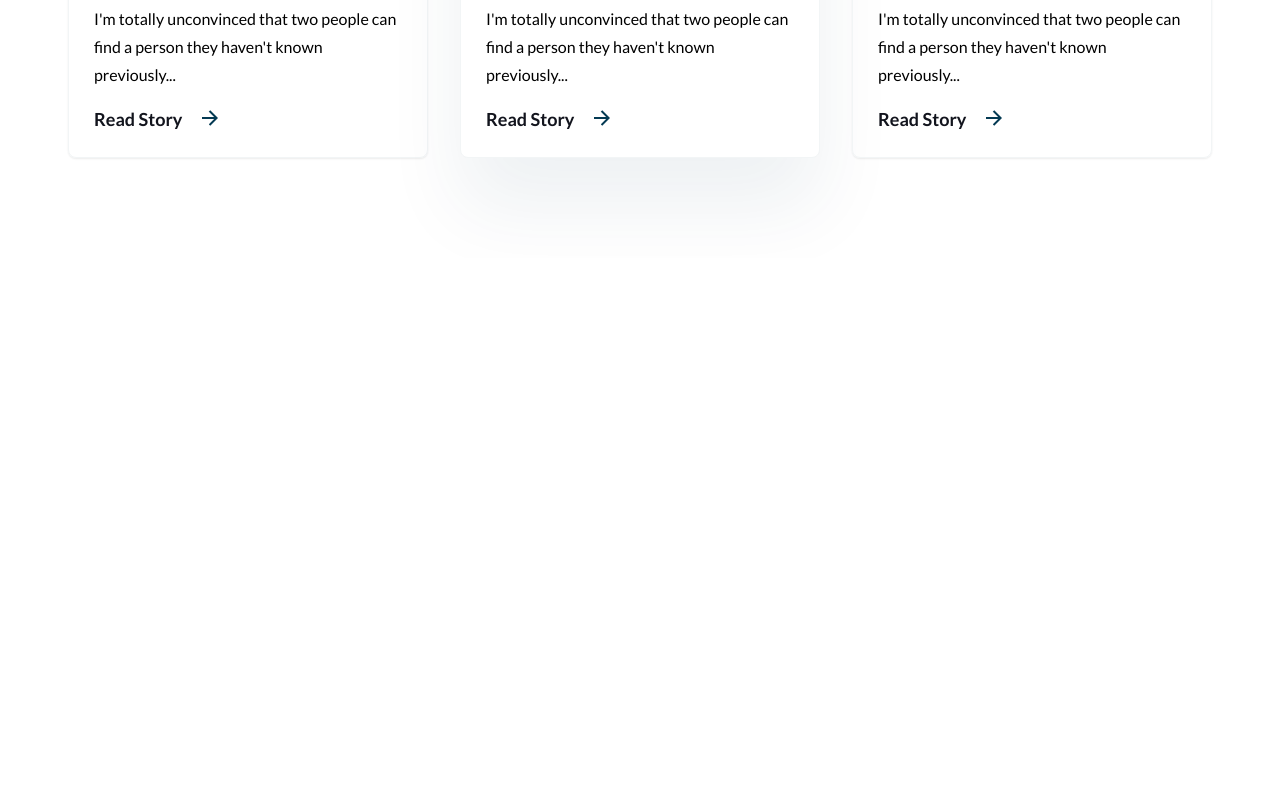
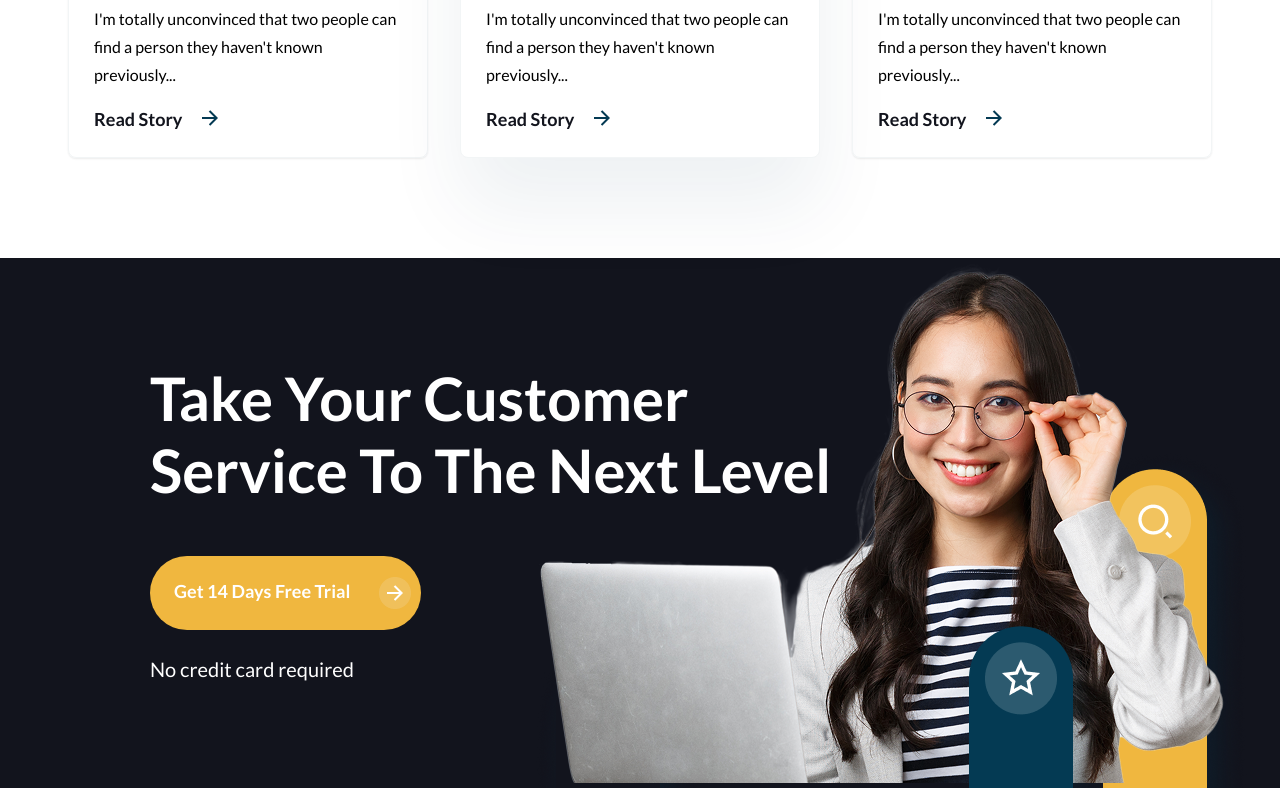
Before and after one commit to dananya2018/trustco-solo, a plain HTML site: page index.html in a window 1280 px wide. Shown: the part 5602-6390 px from the top of the page. Before the commit the page ends 5860 px from the top, so only its background shows below. Drawn offline with Linux system fonts and the light colour scheme.

Commit message:
added cta banner section and styled it as per window size 1440px

```diff
--- a/index.html
+++ b/index.html
@@ -319,6 +319,15 @@
 					</li>
 				</ul>
 			 </section>
+			 <!-- CTA Banner Section -->
+				<section class="cta-banner">
+					<h3>Take your customer <span>service to the next level</span></h3>
+					<a href="#" title="Get 14 Days Free Trial">
+						Get 14 Days Free Trial
+						<img src="./images/arrow-right.png" alt="Right Arrow Icon" />
+					</a>
+					<span>No credit card required</span>
+				</section>
 		</main>
 		<footer></footer>
 	</body>
--- a/style.css
+++ b/style.css
@@ -1046,3 +1046,44 @@ nav li a.active { color: var(--secondary)}
 	.whats-new .card { width: 288px }
 	.whats-new .card > img { width: 100% }
 }
+
+/* CTA Banner styles */
+.cta-banner {
+	padding: 104px 0 104px 150px;
+	background-image: url(./images/star-icon-blue.png) ,url(./images/girl.png), url(./images/search-icon-yellow.png), url(./images/crown-icon-black.png);
+	background-color: var(--primary);
+    background-repeat: no-repeat;
+    background-position: 85% 100%, 90% 50%, 97% 100%, 48% 100%;
+	color: #fff;
+}
+
+.cta-banner h3 { text-transform: capitalize }
+.cta-banner h3 span { display: block }
+
+.cta-banner a {
+	padding: 21px 10px 21px 24px;
+	border-radius: 55px;
+	margin: 50px 0 24px;
+	display: inline-block;
+	background-color: #F0B73F;
+	color: #fff;
+	font-size: 18px;
+	font-weight: 700;
+	line-height: 28px;
+}
+
+.cta-banner a:hover {
+	background-color: #fff;
+	color: #F0B73F;
+}
+
+.cta-banner a img {
+	margin-left: 25px;
+	vertical-align: middle;
+}
+
+.cta-banner > span {
+	display: block;
+	font-size: 20px;
+	line-height: 30px;
+}
```
Also changed, not shown: images/crown-icon-black.png (added), images/girl.png (added), images/search-icon-yellow.png (added), images/star-icon-blue.png (added).
